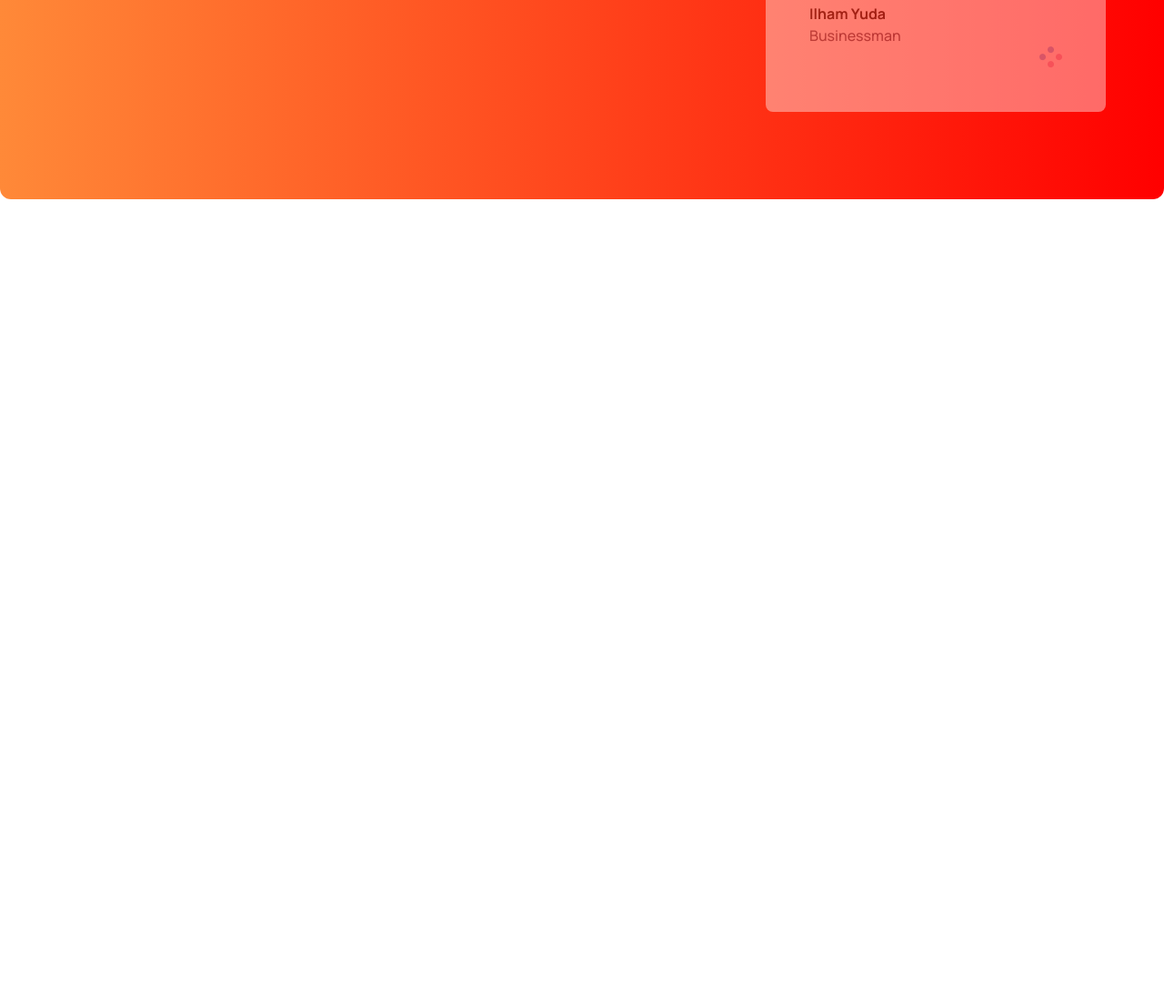
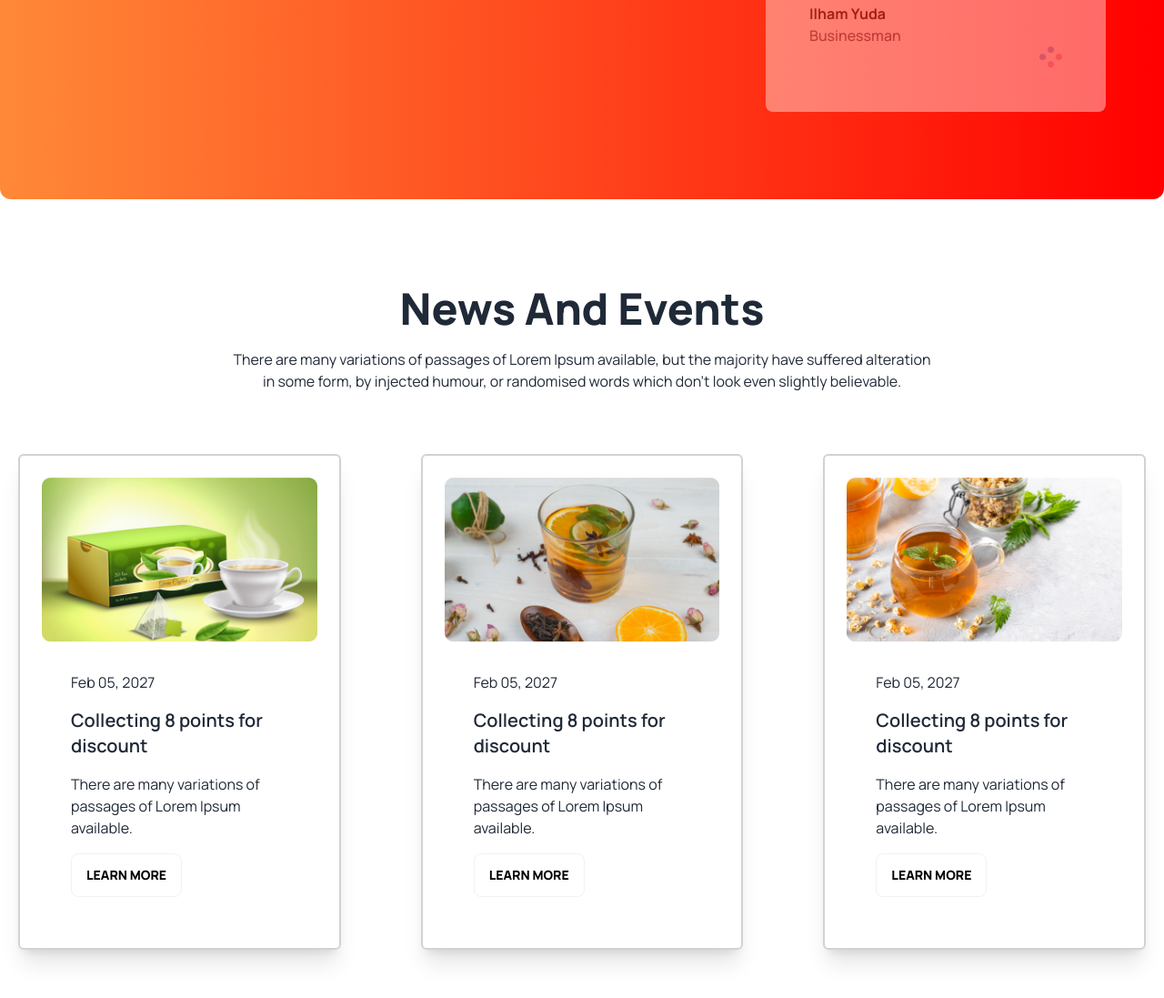
Before and after one commit to SmritySarkar/tea-house-with-daisyui, a plain HTML site: page index.html in a window 1280 px wide. Shown: the part 2380-3477 px from the top of the page at 91% size. Before the commit the page ends 2695 px from the top, so only its background shows below. Drawn offline with nearby package versions, Linux system fonts and the light colour scheme.

Commit message:
Added Tea News And Events Section

```diff
--- a/index.html
+++ b/index.html
@@ -224,6 +224,61 @@
 
         </section>
         <!-- Super Client Section -->
+
+        <!-- News And Events Section -->
+        <section class="my-24">
+          <h2 class="text-5xl font-extrabold mb-5  text-center">News And Events</h2>
+          <p class="lg:max-w-3xl mx-auto mb-12  text-center">There are many variations of passages of Lorem Ipsum available, but the majority have suffered alteration in some form, by injected humour, or randomised words which don't look even slightly believable. </p>
+
+          <!-- Tea Events Container -->
+          <div class="grid gap-12 grid-cols-1 md:grid-cols-2 lg:grid-cols-3">
+            <!-- First News Card -->
+            <div class="card p-6 m-5 shadow-xl rounded-md border-2 border-[#D2D2D2]">
+              <figure><img  src="images/news-1.png" alt="Tea News" /></figure>
+              <div class="card-body space-y-2">
+                <p>Feb 05, 2027</p>
+                <h2 class="card-title">Collecting 8 points for discount</h2>
+                <p>There are many variations of passages of Lorem Ipsum available.</p>
+                <div class="card-actions">
+                  <button class="btn bg-white text-black font-extrabold">Learn More</button>
+                </div>
+              </div>
+            </div>
+            <!-- First News Card -->
+
+            <!-- Second News Card -->
+            <div class="card p-6 m-5 shadow-xl rounded-md border-2 border-[#D2D2D2]">
+              <figure><img src="images/news-2.png" alt="Tea News" /></figure>
+              <div class="card-body space-y-2">
+                <p>Feb 05, 2027</p>
+                <h2 class="card-title">Collecting 8 points for discount</h2>
+                <p>There are many variations of passages of Lorem Ipsum available.</p>
+                <div class="card-actions">
+                  <button class="btn bg-white text-black font-extrabold">Learn More</button>
+                </div>
+              </div>
+            </div>
+            <!-- Second News Card -->
+
+            <!-- Third News Card -->
+            <div class="card p-6 m-5 shadow-xl rounded-md border-2 border-[#D2D2D2]">
+              <figure><img  src="images/news-3.png" alt="Tea News" /></figure>
+              <div class="card-body space-y-2">
+                <p>Feb 05, 2027</p>
+                <h2 class="card-title">Collecting 8 points for discount</h2>
+                <p>There are many variations of passages of Lorem Ipsum available.</p>
+                <div class="card-actions">
+                  <button class="btn bg-white text-black font-extrabold">Learn More</button>
+                </div>
+              </div>
+            </div>
+            <!-- Third News Card -->
+
+          </div>
+          <!-- Tea Events Container -->
+
+        </section>
+        <!-- News And Events Section -->
     </main>
     <footer>
 
```
